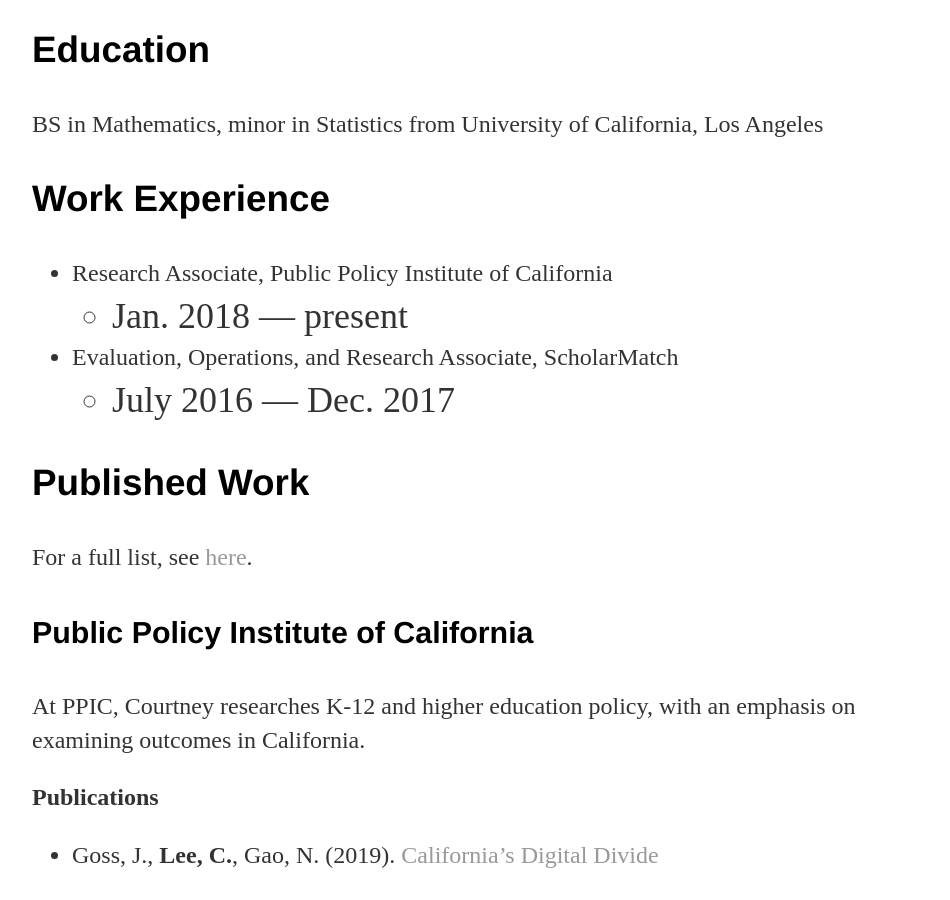
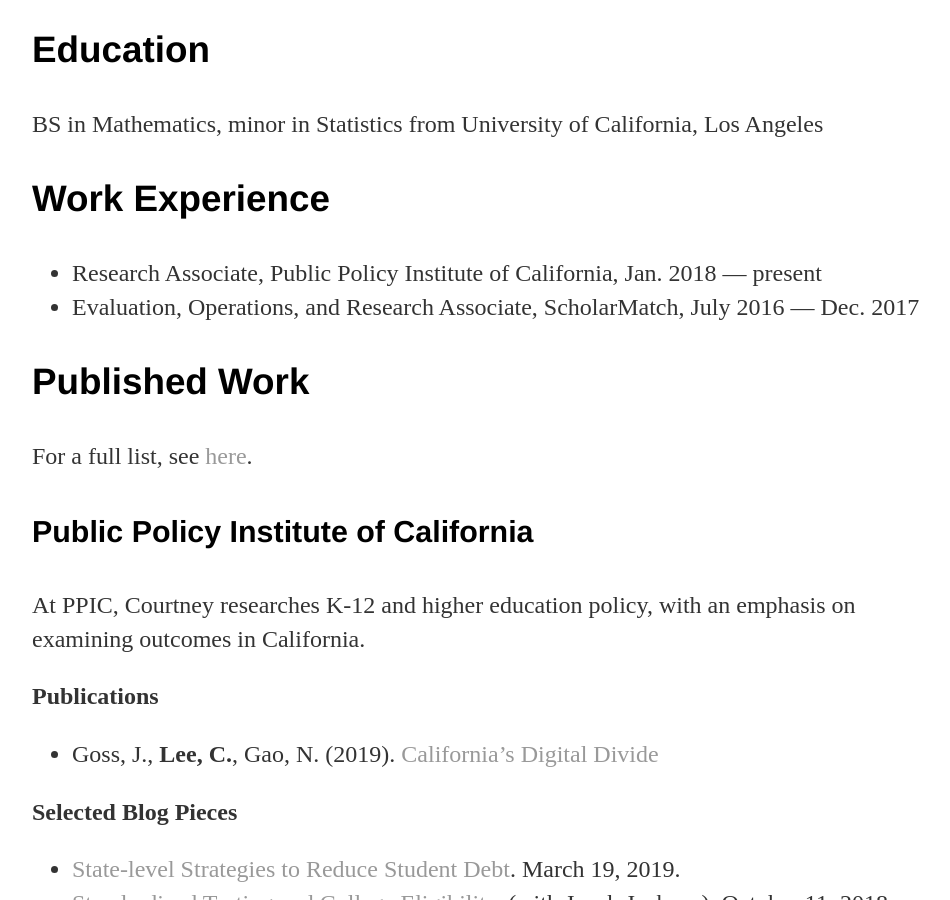
Before and after one commit to leecourt98/leecourt98.github.io, a Jekyll site: the page built from cv/index.md, in a window 1280 px wide and 900 px high, scrolled down 302 px. Shown: the whole window, without its empty margins (160-1110 px from the left). Built offline with Jekyll 4.4.1, drawn with Linux system fonts in a browser that asks for light colours.

Commit message:
change date lines

```diff
--- a/cv/index.md
+++ b/cv/index.md
@@ -12,10 +12,8 @@
 BS in Mathematics, minor in Statistics from University of California, Los Angeles
 
 ### Work Experience
-- Research Associate, Public Policy Institute of California
-  - Jan. 2018 — present
-- Evaluation, Operations, and Research Associate, ScholarMatch
-  - July 2016 — Dec. 2017
+- Research Associate, Public Policy Institute of California, Jan. 2018 — present
+- Evaluation, Operations, and Research Associate, ScholarMatch, July 2016 — Dec. 2017
 
 ### Published Work
 For a full list, see [here](https://leecourt98.github.io/published-work/).
```
